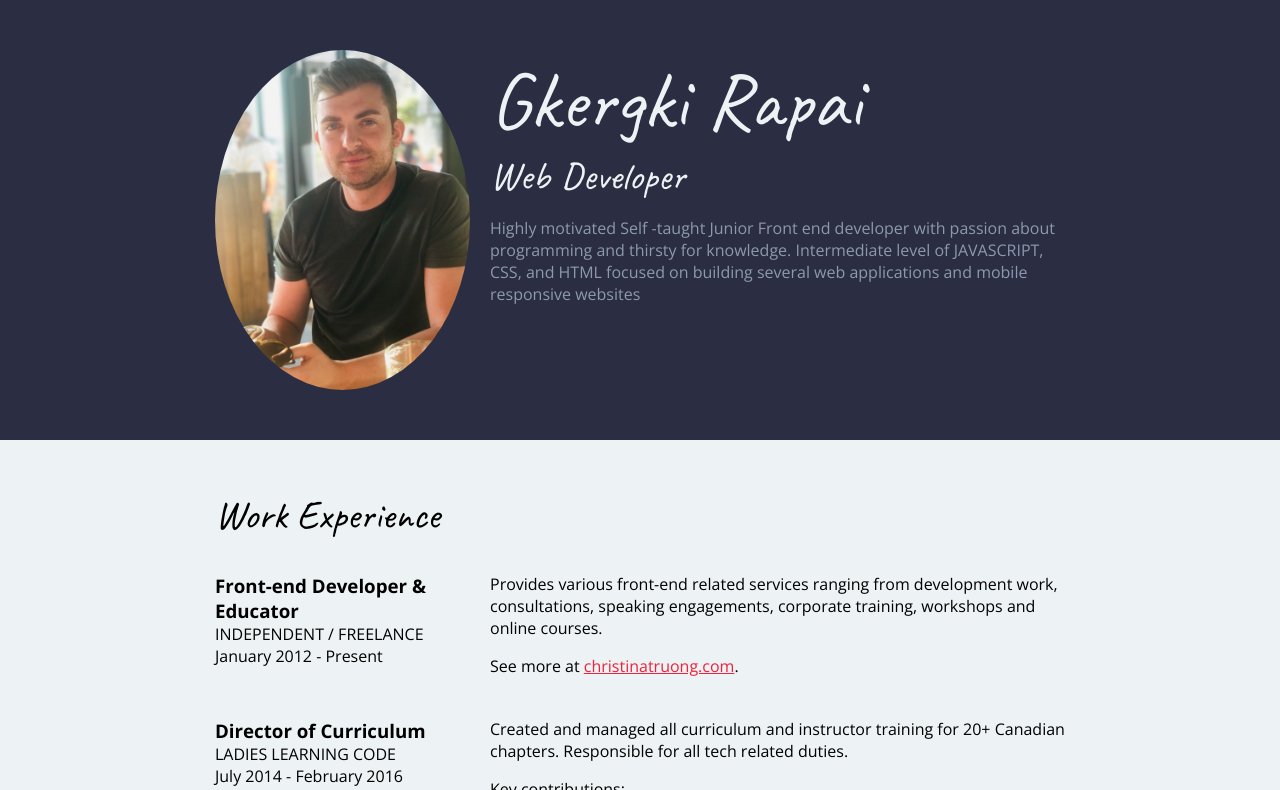
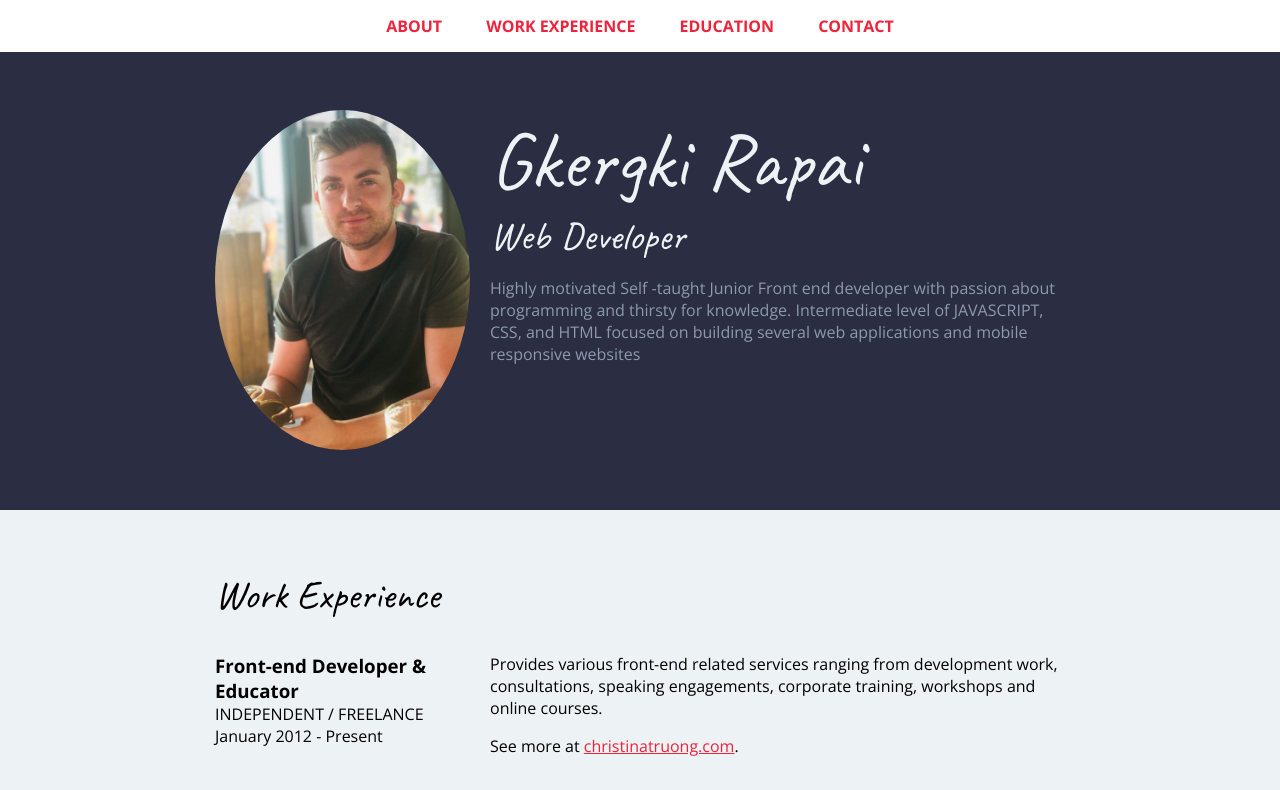
Before and after one commit to tzetzo13/portofolio, a plain HTML site: page index.html in a window 1280 px wide. Shown: the top 790 px of the page. Drawn offline with nearby package versions, Linux system fonts and the light colour scheme.

Commit message:
Added navigation bar

```diff
--- a/css/styles.css
+++ b/css/styles.css
@@ -41,7 +41,7 @@ a:hover {
 .content-wrap {
   max-width: 950px;
   margin: 0 auto;
-  padding: 50px;
+  padding: 60px 50px;
   overflow: hidden;
 }
 .col-narrow {
@@ -55,8 +55,29 @@ a:hover {
 }
 
 
+/* Navigation bar
+-------------------------*/
+nav {
+  text-align: center;
+  background-color: white;
+  position: fixed;
+  top: 0;
+  width: 100%
+}
+nav a {
+  display: inline-block;
+  text-decoration:none;
+  padding:15px 20px;
+  font-weight: 700;
+}
+
+
 /* Header and Footer
 -------------------------*/
+header {
+  padding-top: 50px;
+}
+
 header, footer {
   background: #2B2D42;
   color: #8D99AE;
--- a/index.html
+++ b/index.html
@@ -9,7 +9,13 @@
 </head>
 <body>
     <!-- // Intro -->
-    <header>
+    <header id="about">
+      <nav>
+        <a href="#about">ABOUT</a>
+        <a href="#work experience">WORK EXPERIENCE</a>
+        <a href="#education"> EDUCATION</a>
+        <a href="#contact">CONTACT</a>
+      </nav>
       <div class="content-wrap">
         <img class="profile-img col-narrow" src="images/gkergki.jpg" alt="Gkergki Rapai">
         <div class="col-wide">
@@ -22,7 +28,7 @@
 
     <main>
         <!-- // Work Experience -->
-        <section class="work">
+        <section class="work" id="work experience">
           <div class="content-wrap">
             <h2>Work Experience</h2>
 
@@ -81,7 +87,7 @@
 
 
         <!-- // Education -->
-        <section class="education">
+        <section class="education" id="education">
           <div class="content-wrap">
             <h2>Education</h2>
 
@@ -105,7 +111,7 @@
 
 
     <!-- // Footer & contact info -->
-    <footer>
+    <footer id="contact">
       <div class="content-wrap">
         <h2>Let's Keep in Touch!</h2>
 
```
